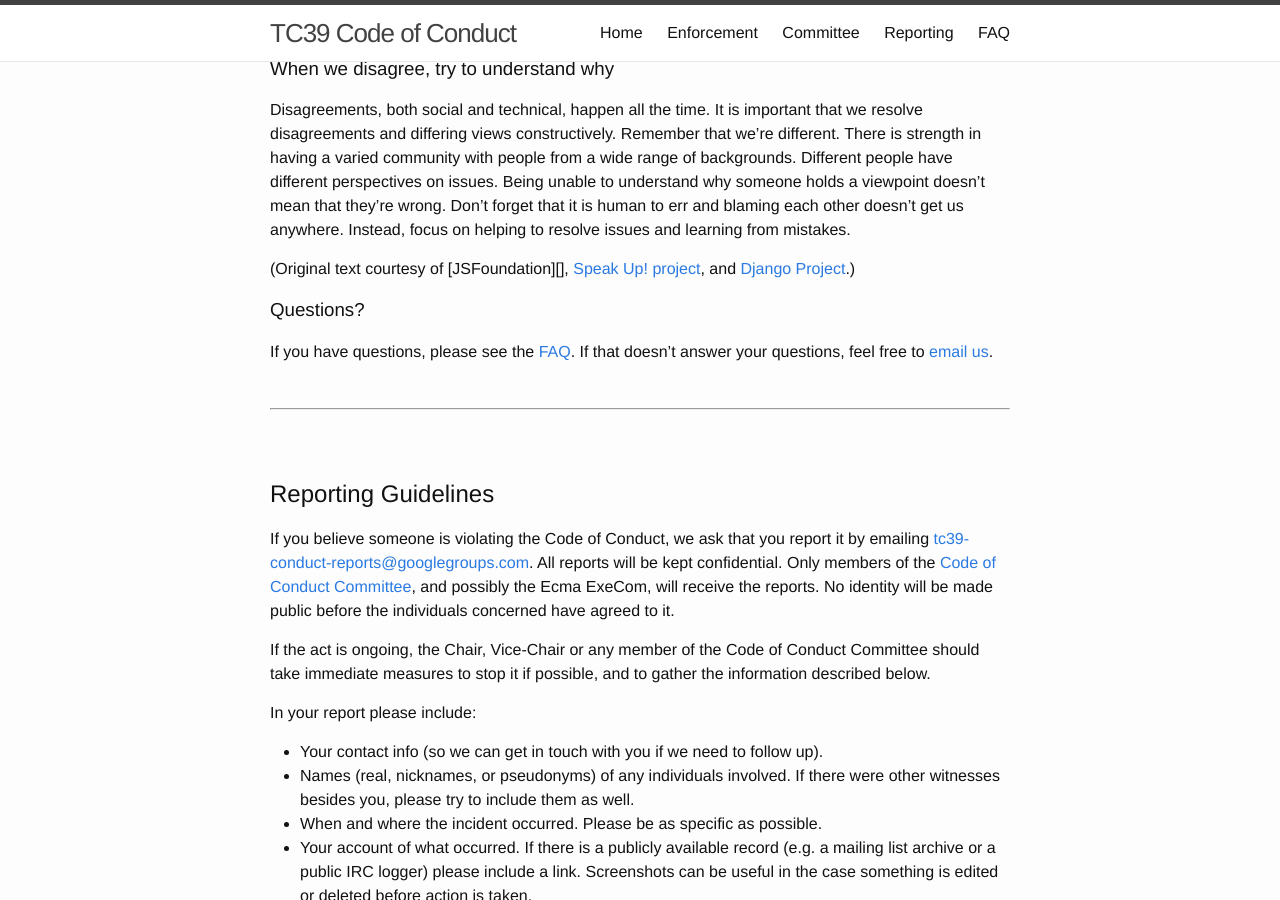
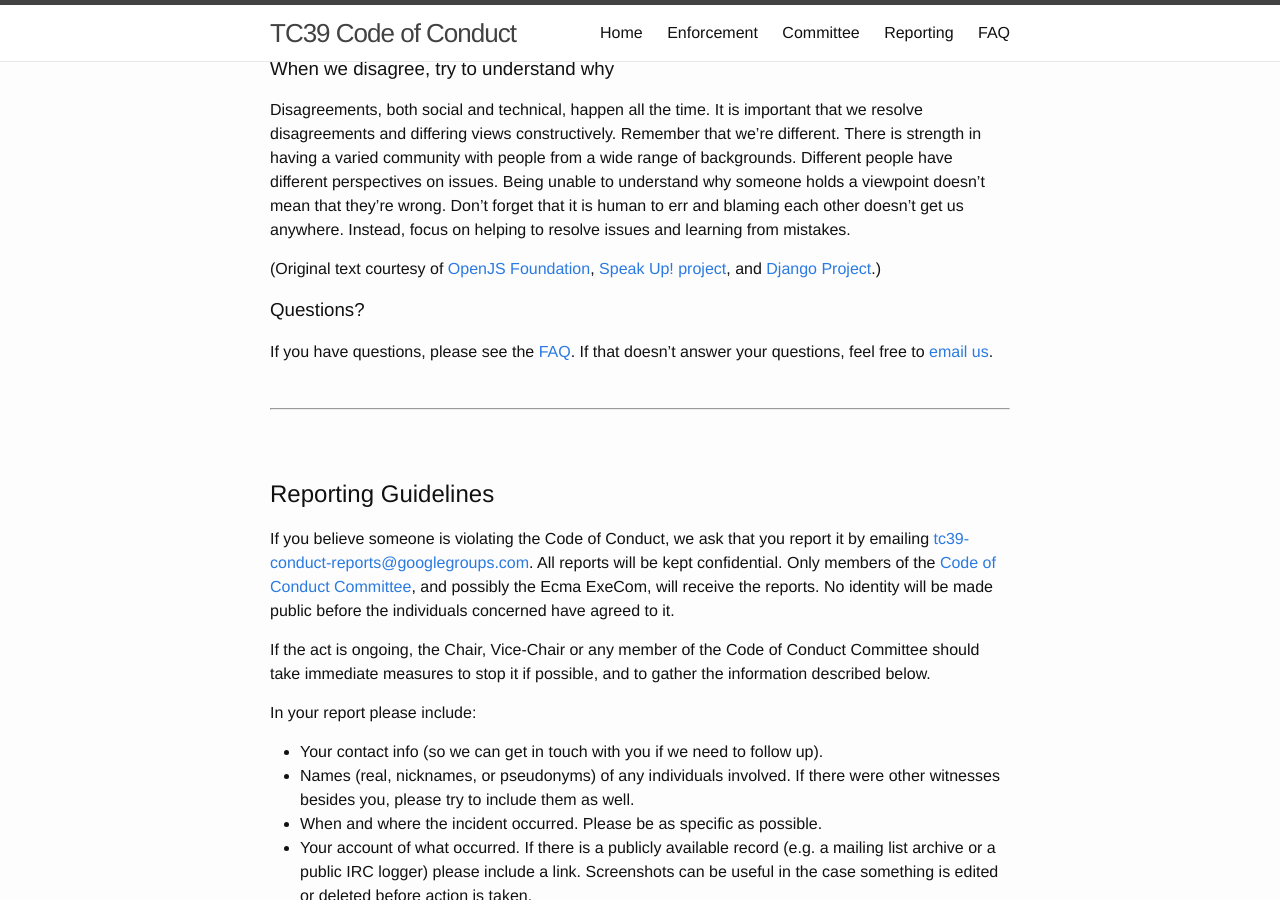
Before and after one commit to tc39/code-of-conduct, a Jekyll site: the page built from index.md, in a window 1280 px wide and 900 px high, scrolled down 1455 px. Built offline with Jekyll 4.4.1, drawn with Linux system fonts in a browser that asks for light colours.

Commit message:
🚨 fix markdownlint issues, speak up link, OpenJSF link

```diff
--- a/index.md
+++ b/index.md
@@ -15,7 +15,7 @@ If you believe someone is violating the Code of Conduct, we ask that you report
 
 ### Be respectful
 
-Respect is a fundamental value of the standardization work. Not all of us will agree all the time, but disagreement is no excuse for poor behavior and poor manners. We might all experience some frustration now and then, but we cannot allow that frustration to turn into a personal attack. It's important to remember that a community where people feel uncomfortable or threatened is not a productive one. Members of the TC39 community should be respectful when dealing with other members as well as with people outside the TC39 community.
+Respect is a fundamental value of the standardization work. Not all of us will agree all the time, but disagreement is no excuse for poor behavior and poor manners. We might all experience some frustration now and then, but we cannot allow that frustration to turn into a personal attack. It’s important to remember that a community where people feel uncomfortable or threatened is not a productive one. Members of the TC39 community should be respectful when dealing with other members as well as with people outside the TC39 community.
 
 ### Be friendly and patient
 
@@ -27,16 +27,16 @@ We strive to be a community that welcomes and supports people of all backgrounds
 
 ### Be considerate
 
-Your work will be used by other people, and you in turn will depend on the work of others. Any decision you make will affect users and colleagues, and you should take those consequences into account when making decisions. Remember that we're a world-wide community, so you might not be communicating in someone else's primary language.
+Your work will be used by other people, and you in turn will depend on the work of others. Any decision you make will affect users and colleagues, and you should take those consequences into account when making decisions. Remember that we’re a world-wide community, so you might not be communicating in someone else’s primary language.
 
 ### Be careful in the words that you choose
 
-We are a community of professionals, and we conduct ourselves professionally. Be kind to others. Do not insult or put down other participants. Harassment and other exclusionary behavior aren't acceptable. This includes, but is not limited to:
+We are a community of professionals, and we conduct ourselves professionally. Be kind to others. Do not insult or put down other participants. Harassment and other exclusionary behavior aren’t acceptable. This includes, but is not limited to:
 
 * Violent threats or language directed against another person.
 * Discriminatory jokes and language.
 * Posting sexually explicit or violent material.
-* Posting (or threatening to post) other people's personally identifying information ("doxing").
+* Posting (or threatening to post) other people’s personally identifying information (“doxing”).
 * Personal insults, especially those using racist or sexist terms.
 * Unwelcome sexual attention.
 * Advocating for, or encouraging, any of the above behavior.
@@ -46,14 +46,13 @@ We are a community of professionals, and we conduct ourselves professionally. Be
 
 Disagreements, both social and technical, happen all the time. It is important that we resolve disagreements and differing views constructively. Remember that we’re different. There is strength in having a varied community with people from a wide range of backgrounds. Different people have different perspectives on issues. Being unable to understand why someone holds a viewpoint doesn’t mean that they’re wrong. Don’t forget that it is human to err and blaming each other doesn’t get us anywhere. Instead, focus on helping to resolve issues and learning from mistakes.
 
-(Original text courtesy of [JSFoundation][], [Speak Up! project][], and [Django Project][].)
+(Original text courtesy of [OpenJS Foundation][], [Speak Up! project][], and [Django Project][].)
 
 ### Questions?
 
-If you have questions, please see the [FAQ][]. If that doesn't answer your questions, feel free to [email us][tc39-conduct].
+If you have questions, please see the [FAQ][]. If that doesn’t answer your questions, feel free to [email us][tc39-conduct].
 
 ---
-
 
 ## Reporting Guidelines
 
@@ -63,13 +62,13 @@ If the act is ongoing, the Chair, Vice-Chair or any member of the Code of Conduc
 
 In your report please include:
 
-*   Your contact info (so we can get in touch with you if we need to follow up).
-*   Names (real, nicknames, or pseudonyms) of any individuals involved. If there were other witnesses besides you, please try to include them as well.
-*   When and where the incident occurred. Please be as specific as possible.
-*   Your account of what occurred. If there is a publicly available record (e.g. a mailing list archive or a public IRC logger) please include a link. Screenshots can be useful in the case something is edited or deleted before action is taken.
-*   Any extra context you believe existed for the incident.
-*   If you believe this incident is ongoing.
-*   Any other information you believe we should have.
+* Your contact info (so we can get in touch with you if we need to follow up).
+* Names (real, nicknames, or pseudonyms) of any individuals involved. If there were other witnesses besides you, please try to include them as well.
+* When and where the incident occurred. Please be as specific as possible.
+* Your account of what occurred. If there is a publicly available record (e.g. a mailing list archive or a public IRC logger) please include a link. Screenshots can be useful in the case something is edited or deleted before action is taken.
+* Any extra context you believe existed for the incident.
+* If you believe this incident is ongoing.
+* Any other information you believe we should have.
 
 ### What happens after you file a report?
 
@@ -80,7 +79,6 @@ Reports will receive urgent and immediate attention from the Code of Conduct Com
 To appeal a decision of the Code of Conduct Committee, contact the [Ecma Secretariat][] which will transfer the matter to the Ecma ExeCom.
 
 ---
-
 
 ## Enforcement Manual
 
@@ -96,10 +94,10 @@ See the [Reporting Guidelines][] for details of what reports should contain. If
 
 The Committee will then review the incident and determine, to the best of their ability:
 
-*   What happened.
-*   Whether this event constitutes a Code of Conduct violation.
-*   Who, if anyone, was involved in the violation.
-*   Whether this is an ongoing situation.
+* What happened.
+* Whether this event constitutes a Code of Conduct violation.
+* Who, if anyone, was involved in the violation.
+* Whether this is an ongoing situation.
 
 This information will be collected in writing, and whenever possible the Committee’s deliberations will be recorded and retained (e.g. IRC transcripts, email discussions, or recorded voice conversations).
 
@@ -146,27 +144,27 @@ This FAQ attempts to address common questions and concerns around the [TC39 Code
 
 ### Why have you adopted a Code of Conduct?
 
-We think the JS community is awesome. If you're familiar with TC39, you'll probably notice we are making progressive efforts to promote and improve diversity and inclusion to match the Code.
+We think the JS community is awesome. If you’re familiar with TC39, you’ll probably notice we are making progressive efforts to promote and improve diversity and inclusion to match the Code.
 
 We know that the TC39 community is transparent, friendly, and welcoming. We want to make sure everyone else knows it too.
 
-### What does it mean to "adopt" a Code of Conduct?
+### What does it mean to “adopt” a Code of Conduct?
 
-For the most part, we don't think it means large changes. We think that the text does a really good job describing the way TC39 already conducts itself. We expect that most people will simply continue to behave in the awesome way they have for years.
+For the most part, we don’t think it means large changes. We think that the text does a really good job describing the way TC39 already conducts itself. We expect that most people will simply continue to behave in the awesome way they have for years.
 
-However, we do expect that people will abide by the spirit and words of the CoC when in "official" TC39 spaces. This code has been adopted by TC39. That means that it'll apply both in community spaces _and_ at TC39 events.
+However, we do expect that people will abide by the spirit and words of the CoC when in “official” TC39 spaces. This code has been adopted by TC39. That means that it’ll apply both in community spaces _and_ at TC39 events.
 
-In practice, this means any TC39 IRC channels, bug tracking and code review tools, and "official" TC39 events.
+In practice, this means any TC39 IRC channels, bug tracking and code review tools, and “official” TC39 events.
 
 ### What about TC39 events?
 
-This Code of Conduct also covers all TC39 events since it is all about how we interact as a community. It's about saying that the TC39 community will be open, friendly, and welcoming. The core issue is about ensuring the conversations we have are productive and inviting for all.
+This Code of Conduct also covers all TC39 events since it is all about how we interact as a community. It’s about saying that the TC39 community will be open, friendly, and welcoming. The core issue is about ensuring the conversations we have are productive and inviting for all.
 
-Real-life events, however, require a bit more care. TC39 wants to be sure that all of its events have policies and procedures in place for handling harassment. It's especially important to us that real-life events take steps to protect the physical and mental security of their participants.
+Real-life events, however, require a bit more care. TC39 wants to be sure that all of its events have policies and procedures in place for handling harassment. It’s especially important to us that real-life events take steps to protect the physical and mental security of their participants.
 
 ### What happens if someone violates the Code of Conduct?
 
-Our intent is that anyone in the community can stand up for this Code, and direct people who are unaware of this document. If that doesn't work, or if you need more help, you can contact [tc39-conduct-reports@googlegroups.com][tc39-conduct]. For more details please see our [Reporting Guidelines][].
+Our intent is that anyone in the community can stand up for this Code, and direct people who are unaware of this document. If that doesn’t work, or if you need more help, you can contact [tc39-conduct-reports@googlegroups.com][tc39-conduct]. For more details please see our [Reporting Guidelines][].
 
 ### Why do we need a Code of Conduct? Everyone knows not to be a jerk.
 
@@ -176,7 +174,7 @@ However, even if everyone were kind, compassionate, and familiar with codes of c
 
 ### This is censorship! I have the right to say whatever I want!
 
-You do -- in _your_ space. If you'd like to hang out in _our_ spaces (as clarified above), we have some simple guidelines to follow. If you want to, for example, form a group where TC39 proposals are discussed using language inappropriate for general channels then nobody's stopping you. We respect your right to establish whatever codes of conduct you want in the spaces that belong to you. Please honor this Code of Conduct in our spaces.
+You do -- in _your_ space. If you’d like to hang out in _our_ spaces (as clarified above), we have some simple guidelines to follow. If you want to, for example, form a group where TC39 proposals are discussed using language inappropriate for general channels then nobody’s stopping you. We respect your right to establish whatever codes of conduct you want in the spaces that belong to you. Please honor this Code of Conduct in our spaces.
 
 ## References
 
@@ -184,7 +182,8 @@ You do -- in _your_ space. If you'd like to hang out in _our_ spaces (as clarifi
 
 > Membership of a company shall be terminated in the following cases:
 > ...
-> - by expulsion for violation of Bylaws and Rules or for any other conduct prejudicial to the interest and correct functioning of the Association.
+>
+> * by expulsion for violation of Bylaws and Rules or for any other conduct prejudicial to the interest and correct functioning of the Association.
 
 ### Ecma Bylaws, Articles 5.3, 5.4 5.5:
 
@@ -194,7 +193,6 @@ You do -- in _your_ space. If you'd like to hang out in _our_ spaces (as clarifi
 
 TC39 has specified further the terms of “prejudicial conduct” and has expanded on how to deal with incidents that can lead to it, in the TC39 Code of Conduct below. Other committees may want to have similar codes.
 
-
 [TC39 Code of Conduct]: /code-of-conduct/
 [Code of Conduct Committee]: #code-of-conduct-committee
 [Enforcement Manual]: #enforcement-manual
@@ -202,6 +200,6 @@ TC39 has specified further the terms of “prejudicial conduct” and has expand
 [FAQ]: #frequently-asked-questions
 [Ecma Secretariat]: mailto:istvan@ecma-international.com
 [tc39-conduct]: mailto:tc39-conduct-reports@googlegroups.com
-[Speak Up! project]: http://speakup.io/coc.html
+[Speak Up! project]: http://web.archive.org/web/20141109123859/http://speakup.io/coc.html
 [Django Project]: https://www.djangoproject.com/conduct/
 [OpenJS Foundation]: https://code-of-conduct.openjsf.org
```
